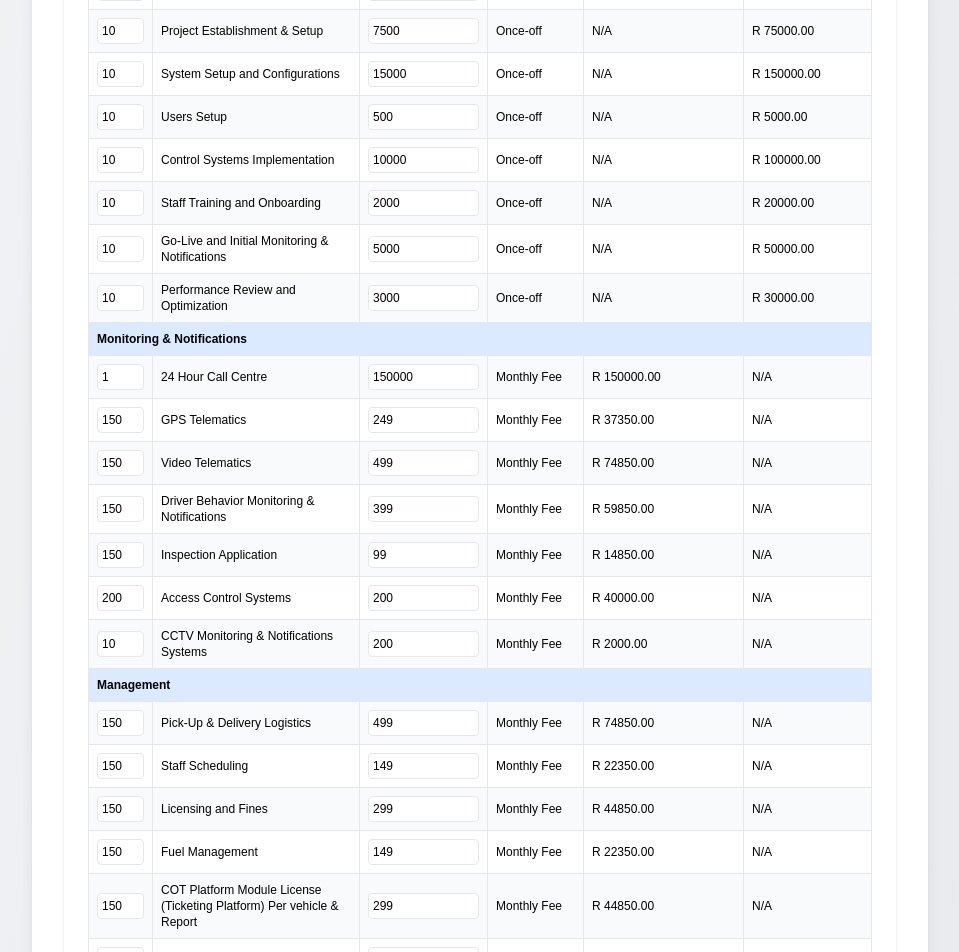
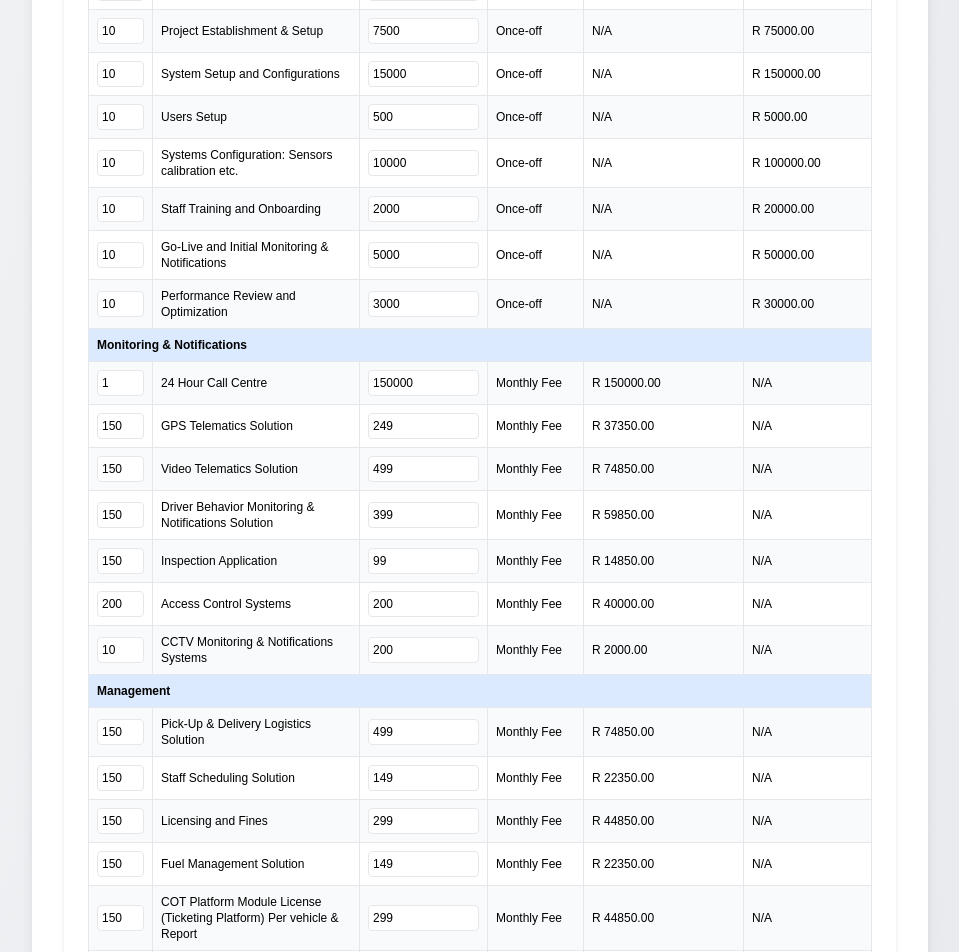
Before and after one commit to baitsanape/fleet-proposal, a React (Vite) app: page /investment in a window 1280 px wide. Shown: the part 960-1912 px from the top of the page, without its empty margins (288-1247 px from the left). Built offline with nearby package versions, Linux system fonts and the light colour scheme; a web font is replaced by a local one.

Commit message:
H2 fixes

```diff
--- a/src/components/DynamicPricingTable.tsx
+++ b/src/components/DynamicPricingTable.tsx
@@ -22,30 +22,30 @@ const initialPricingData: PricingItem[] = [
   { system: 'Project Establishment & Setup', category: 'Set-Up & Configuration', costPerUnit: 7500, units: 10, rateType: 'Once-off' },
   { system: 'System Setup and Configurations', category: 'Set-Up & Configuration', costPerUnit: 15000, units: 10, rateType: 'Once-off' },
   { system: 'Users Setup', category: 'Set-Up & Configuration', costPerUnit: 500, units: 10, rateType: 'Once-off' },
-  { system: 'Control Systems Implementation', category: 'Set-Up & Configuration', costPerUnit: 10000, units: 10, rateType: 'Once-off' },
+  { system: 'Systems Configuration: Sensors calibration etc.', category: 'Set-Up & Configuration', costPerUnit: 10000, units: 10, rateType: 'Once-off' },
   { system: 'Staff Training and Onboarding', category: 'Set-Up & Configuration', costPerUnit: 2000, units: 10, rateType: 'Once-off' },
   { system: 'Go-Live and Initial Monitoring & Notifications', category: 'Set-Up & Configuration', costPerUnit: 5000, units: 10, rateType: 'Once-off' },
   { system: 'Performance Review and Optimization', category: 'Set-Up & Configuration', costPerUnit: 3000, units: 10, rateType: 'Once-off' },
   { system: 'Access Control: Driver ID Readers & Tags', category: 'Capital Expenditure', costPerUnit: 1600, units: 150, rateType: 'Once-off' },
   { system: 'CCTV Monitoring & Notifications Systems', category: 'Capital Expenditure', costPerUnit: 12500, units: 10, rateType: 'Once-off' },
   { system: '24 Hour Call Centre', category: 'Monitoring & Notifications', costPerUnit: 150000, units: 1, rateType: 'Monthly Fee' },
-  { system: 'GPS Telematics', category: 'Monitoring & Notifications', costPerUnit: 249, units: 150, rateType: 'Monthly Fee' },
-  { system: 'Video Telematics', category: 'Monitoring & Notifications', costPerUnit: 499, units: 150, rateType: 'Monthly Fee' },
-  { system: 'Driver Behavior Monitoring & Notifications', category: 'Monitoring & Notifications', costPerUnit: 399, units: 150, rateType: 'Monthly Fee' },
-  { system: 'Pick-Up & Delivery Logistics', category: 'Management', costPerUnit: 499, units: 150, rateType: 'Monthly Fee' },
-  { system: 'Staff Scheduling', category: 'Management', costPerUnit: 149, units: 150, rateType: 'Monthly Fee' },
+  { system: 'GPS Telematics Solution', category: 'Monitoring & Notifications', costPerUnit: 249, units: 150, rateType: 'Monthly Fee' },
+  { system: 'Video Telematics Solution', category: 'Monitoring & Notifications', costPerUnit: 499, units: 150, rateType: 'Monthly Fee' },
+  { system: 'Driver Behavior Monitoring & Notifications Solution', category: 'Monitoring & Notifications', costPerUnit: 399, units: 150, rateType: 'Monthly Fee' },
+  { system: 'Pick-Up & Delivery Logistics Solution', category: 'Management', costPerUnit: 499, units: 150, rateType: 'Monthly Fee' },
+  { system: 'Staff Scheduling Solution', category: 'Management', costPerUnit: 149, units: 150, rateType: 'Monthly Fee' },
   { system: 'Licensing and Fines', category: 'Management', costPerUnit: 299, units: 150, rateType: 'Monthly Fee' },
-  { system: 'Fuel Management', category: 'Management', costPerUnit: 149, units: 150, rateType: 'Monthly Fee' },
-  { system: 'Artisan: Diesel Mechanic', category: 'Maintenance & Repairs', costPerUnit: 750, units: 1, rateType: 'Hourly Rate' },
-  { system: 'Artisan: Auto Electrician', category: 'Maintenance & Repairs', costPerUnit: 850, units: 1, rateType: 'Hourly Rate' },
-  { system: 'Artisan: Vehicle Body Builder', category: 'Maintenance & Repairs', costPerUnit: 700, units: 1, rateType: 'Hourly Rate' },
-  { system: 'Maintenance Assistant: Support Staff', category: 'Maintenance & Repairs', costPerUnit: 500, units: 1, rateType: 'Hourly Rate' },
+  { system: 'Fuel Management Solution', category: 'Management', costPerUnit: 149, units: 150, rateType: 'Monthly Fee' },
+  { system: 'Artisan: Diesel Mechanic', category: 'Maintenance & Repairs', costPerUnit: 750, units: 160, rateType: 'Hourly Rate' },
+  { system: 'Artisan: Auto Electrician', category: 'Maintenance & Repairs', costPerUnit: 850, units: 160, rateType: 'Hourly Rate' },
+  { system: 'Artisan: Vehicle Body Builder', category: 'Maintenance & Repairs', costPerUnit: 700, units: 160, rateType: 'Hourly Rate' },
+  { system: 'Maintenance Assistant: Support Staff', category: 'Maintenance & Repairs', costPerUnit: 500, units: 160, rateType: 'Hourly Rate' },
   { system: 'Markup on outsourced repair & maintenance services', category: 'Maintenance & Repairs', costPerUnit: '20%', units: 1, rateType: 'Percentage' },
   { system: 'Markup on Parts & Consumables', category: 'Maintenance & Repairs', costPerUnit: '20%', units: 1, rateType: 'Percentage' },
   { system: 'Inspection Application', category: 'Monitoring & Notifications', costPerUnit: 99, units: 150, rateType: 'Monthly Fee' },
   { system: 'Annual Vehicle Assessments & Audits with Reports', category: 'Maintenance & Repairs', costPerUnit: 1150000, units: 1, rateType: 'Once-off' },
   { system: 'COT Platform Module License (Ticketing Platform) Per vehicle & Report', category: 'Management', costPerUnit: 299, units: 150, rateType: 'Monthly Fee' },
-  { system: 'Fleet Maintenance Solution', category: 'Management', costPerUnit: 462.50, units: 150, rateType: 'Monthly Fee' },
+  { system: 'Fleet Maintenance Solution', category: 'Management', costPerUnit: 399, units: 150, rateType: 'Monthly Fee' },
   { system: 'Installation of Access Control Systems', category: 'Installation', costPerUnit: 1000, units: 150, rateType: 'Once-off' },
   { system: 'Installation of CCTV Monitoring & Notifications Systems',  category: 'Installation', costPerUnit: 10000, units: 10, rateType: 'Once-off' },
   { system: 'Access Control Systems', category: 'Monitoring & Notifications', costPerUnit: 200, units: 200, rateType: 'Monthly Fee' },
@@ -142,7 +142,7 @@ const DynamicPricingTable: React.FC<DynamicPricingTableProps> = ({ setTotalMonth
 
   return (
     <div className="bg-white p-6 rounded-lg shadow-md">
-      <h2 className="text-2xl font-bold mb-6 text-center">Pricing Calculator</h2>
+      <h2 className="text-2xl font-bold mb-6">Pricing Calculator</h2>
       <div className="overflow-x-auto">
         <table className="w-full text-left border-collapse">
           <thead>
```
